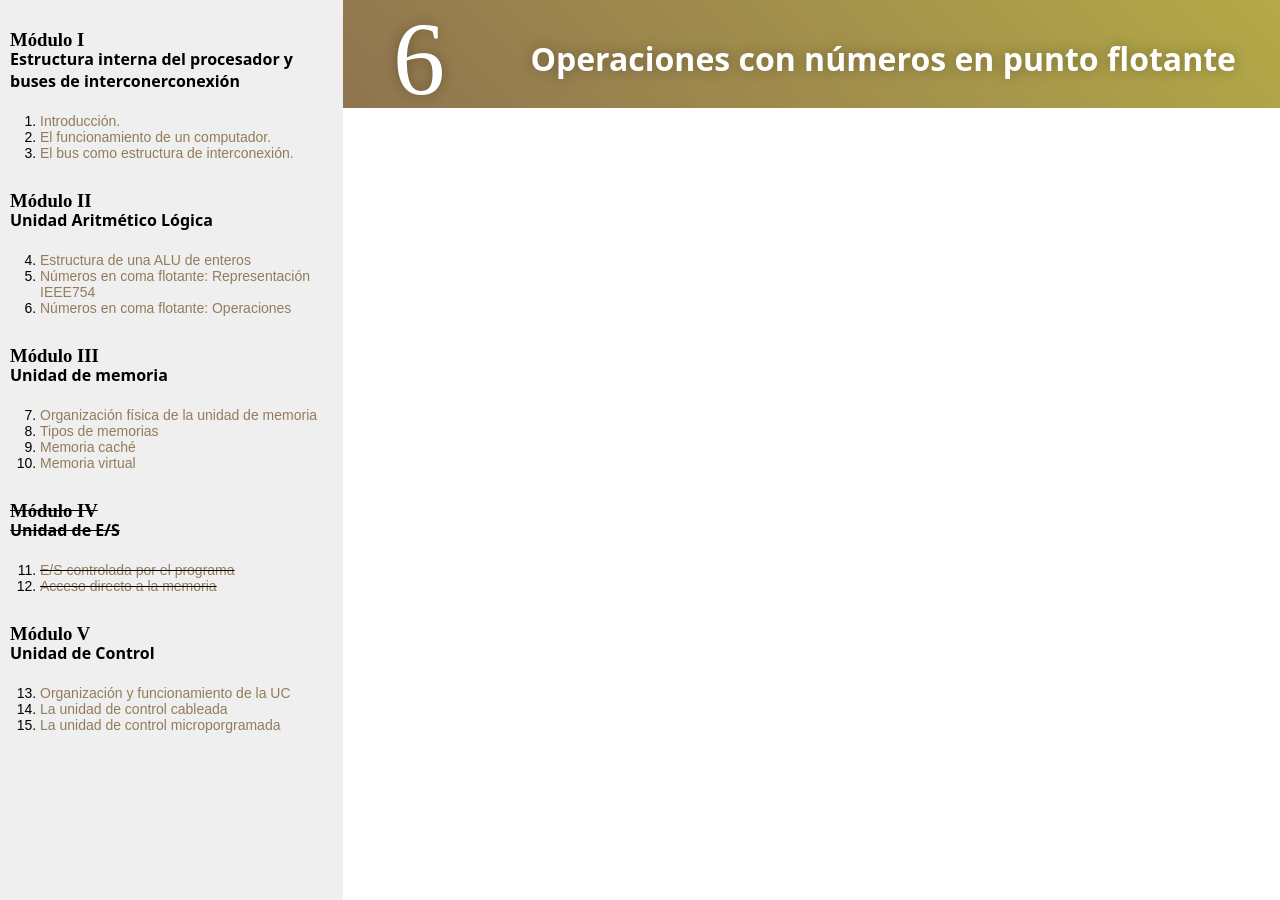
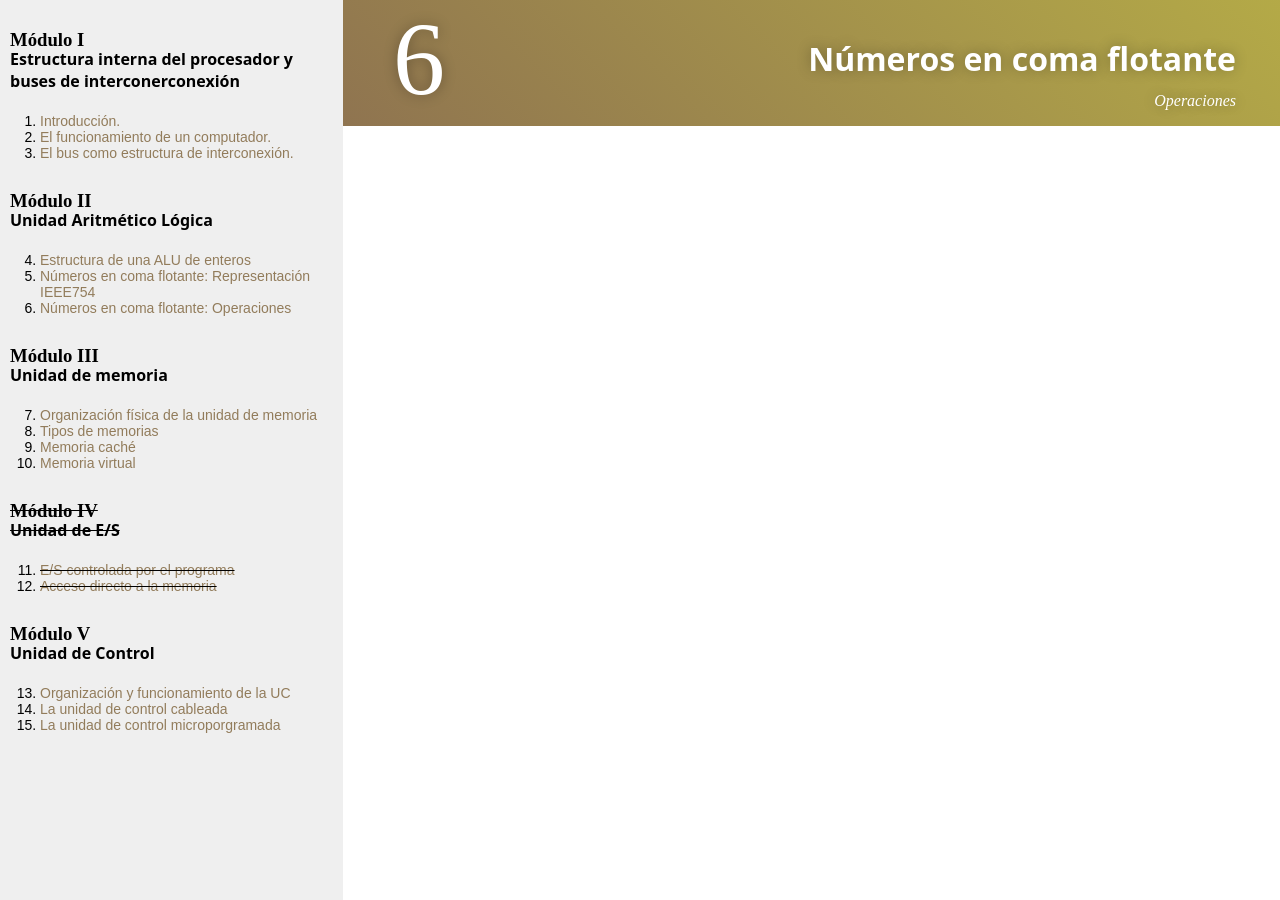
Before and after one commit to dkaerit/EDC, a Jekyll site: the page built from _posts/2020-10-05-TEMA06.md, in a window 1280 px wide. Built offline with Jekyll 4.4.1, drawn with Linux system fonts in a browser that asks for light colours; some web fonts are replaced.

Commit message:
Update 2020-10-05-TEMA06.md

```diff
--- a/_posts/2020-10-05-TEMA06.md
+++ b/_posts/2020-10-05-TEMA06.md
@@ -3,6 +3,6 @@ layout: post
 ---
 <div class="header">
   <div class="numbrerUnit">6</div>
-  <h1>Operaciones con números en punto flotante</h1>
-  <subtitle> </subtitle>
+  <h1>Números en coma flotante</h1>
+  <subtitle>Operaciones</subtitle>
 </div>
```
